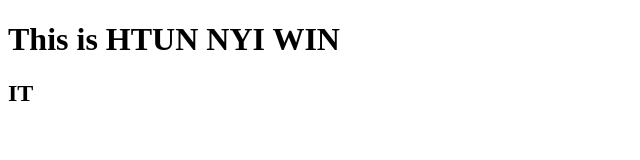
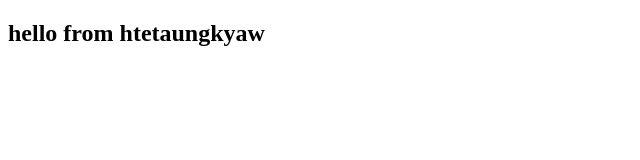
Before and after one commit to msquareprogramming/msquarefdc, a plain HTML site: page index.html in a window 1280 px wide. Shown: the whole page, without its empty margins (0-640 px from the left). Drawn offline with Linux system fonts and the light colour scheme.

Commit message:
htetaungkyaw-branch-test

```diff
--- a/index.html
+++ b/index.html
@@ -4,7 +4,6 @@
     <title>Document</title>
   </head>
   <body>
-    <h1>This is HTUN NYI WIN</h1>
-    <h2>IT</h2>
+    <h2>hello from htetaungkyaw</h2>
   </body>
 </html>
```
